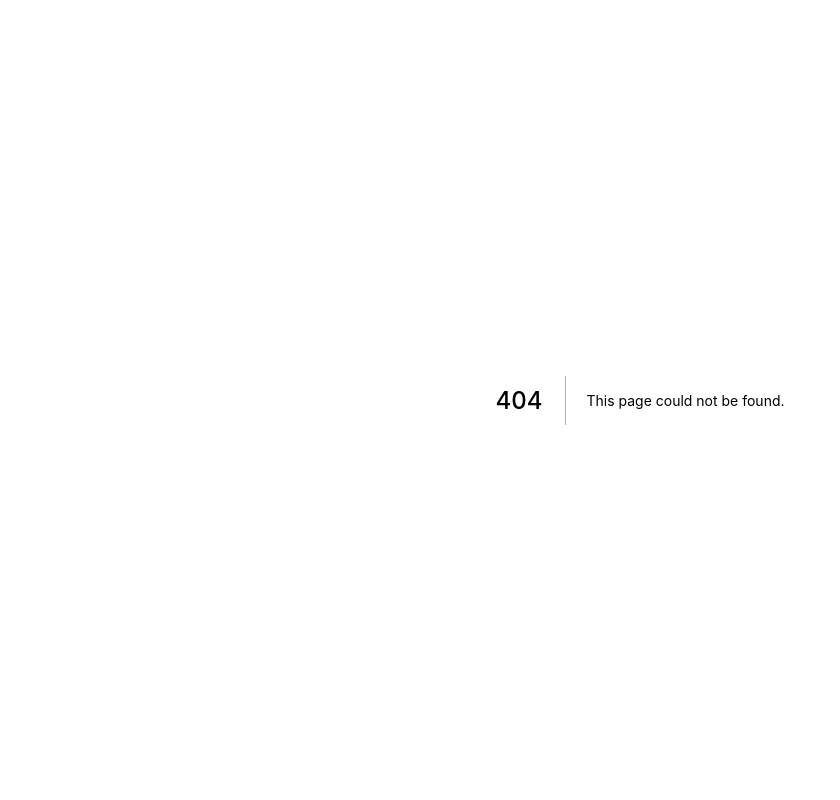
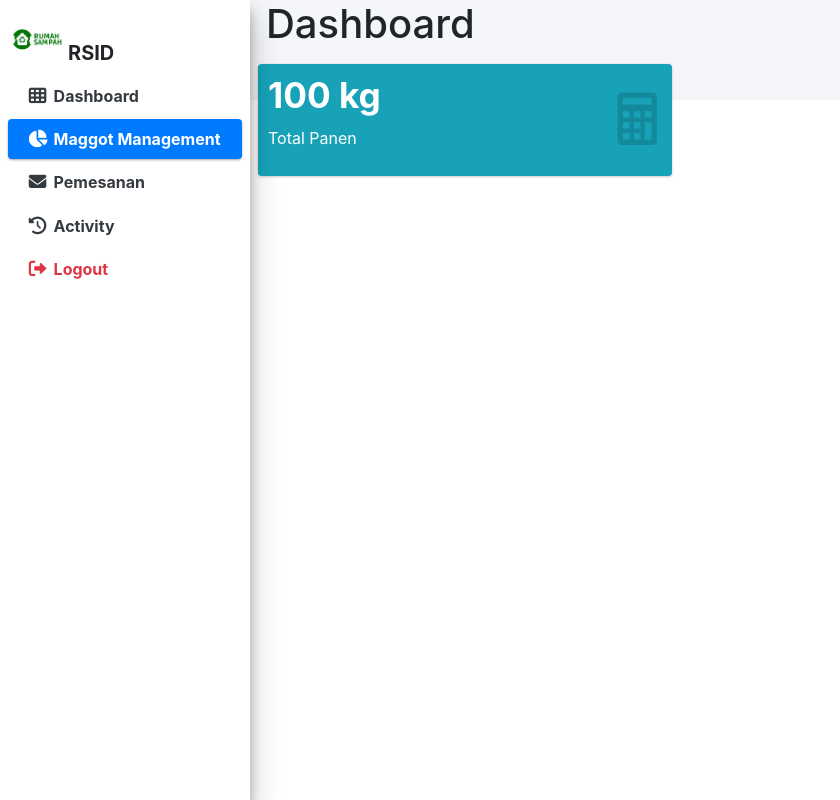
Before and after one commit to AlvifSandana/rsid-frontend, a Next.js app: page /admin/magman in a window 1280 px wide. Before the commit this address had no page. Shown: the whole page, without its empty margins (0-840 px from the left). Built offline with nearby package versions, Linux system fonts and the light colour scheme.

Commit message:
alvif [20221125]: maggot management (magman) page

```diff
--- a/component/admin/Sidebar.js
+++ b/component/admin/Sidebar.js
@@ -16,7 +16,7 @@ const sidebar = ({ isActive }) => {
             </Link>
           </li>
           <li className="nav-item">
-            <Link href={'/admin/pesan'}>
+            <Link href={'/admin/magman'}>
               <a className={isActive == 2 ? "active nav-link" : "nav-link"}>
                 <i className="nav-icon fas fa-chart-pie" />
                 <p>
--- /dev/null
+++ b/pages/admin/magman.js
@@ -0,0 +1,43 @@
+import React, { useEffect } from 'react'
+import useLoginStore from '../../store/store';
+import { useRouter } from 'next/router';
+import Layout from '../../component/admin/Layout';
+import SmallCard from '../../component/admin/CardSmall';
+import Card from '../../component/admin/Card';
+import Charts from '../../component/admin/Chart';
+
+
+export default function MaggotManagement() {
+	const isLoggedIn = useLoginStore((state) => state.isLoggedIn)
+	const router = useRouter()
+	const handleSubmit = () => {
+
+	}
+
+	useEffect(() => {
+		// if(isLoggedIn == 0){
+		// 	router.push('/admin/login');
+		// }
+	})
+
+	return (
+		<Layout title={'Dashboard'} isActiveNavLink={2}>
+			<div className='content-wrapper'>
+				<section className='content'>
+					<div className="row mb-2">
+						<div className="col-sm-6">
+							<h1 className="ml-2">Dashboard</h1>
+						</div>
+					</div>
+					<div className='row mb-2'>
+						<div className='col-md-5'>
+							<SmallCard title={'100 kg'} caption={'Total Panen'} icon={'ion-ios-calculator'} background={'bg-info'} />
+						</div>
+					</div>
+					<div className='row mb-2'>
+					</div>
+				</section>
+			</div>
+		</Layout>
+	)
+}
--- a/pages/admin/pesan.js
+++ b/pages/admin/pesan.js
@@ -5,7 +5,7 @@ import Layout from '../../component/admin/Layout';
 // import UploadBenner from '../../component/admin/UploadBenner';
 export default function pesan() {
 	return (
-		<Layout title={'Pemesanan'} isActiveNavLink={2}>
+		<Layout title={'Pemesanan'} isActiveNavLink={3}>
 			<div className='content-wrapper'>
 				<section className='content'>
 					<div className="row mb-2">
```
Also changed, not shown: pages/admin/admin.js (+3 -5 lines).
